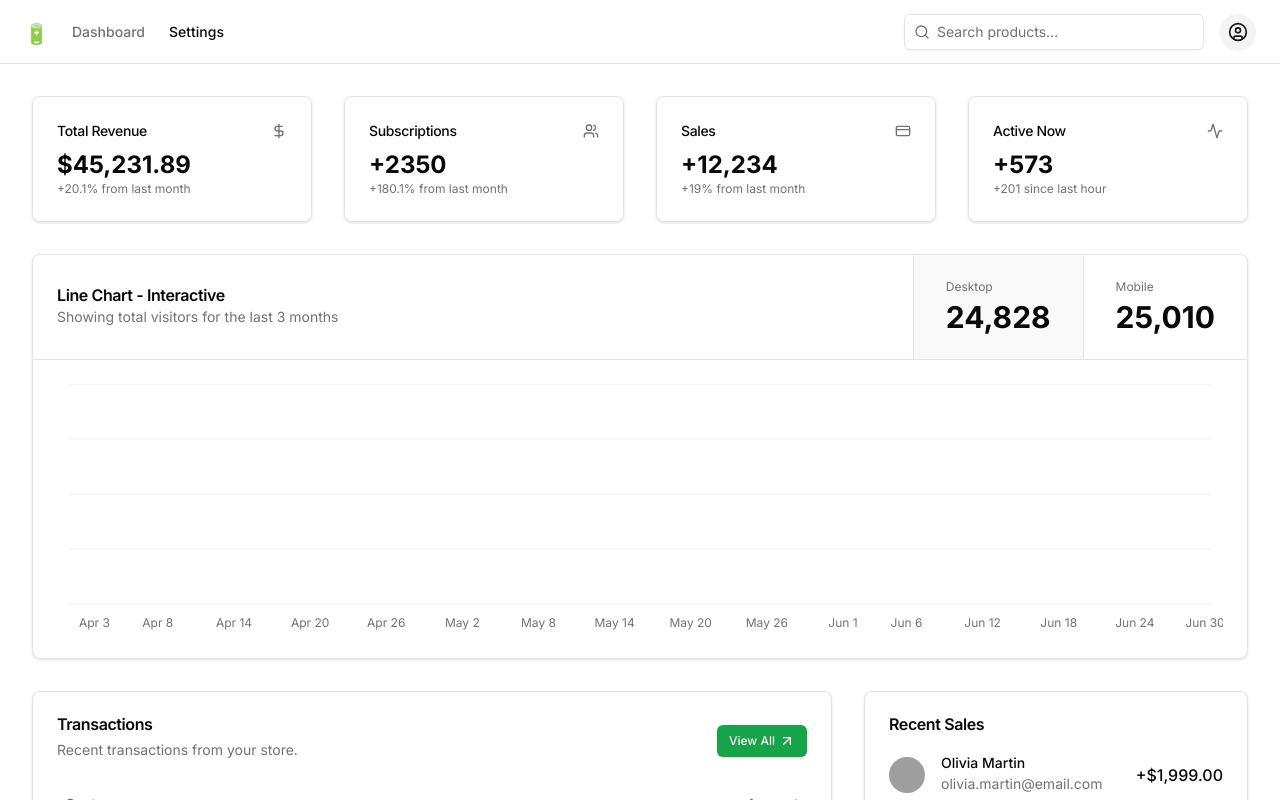
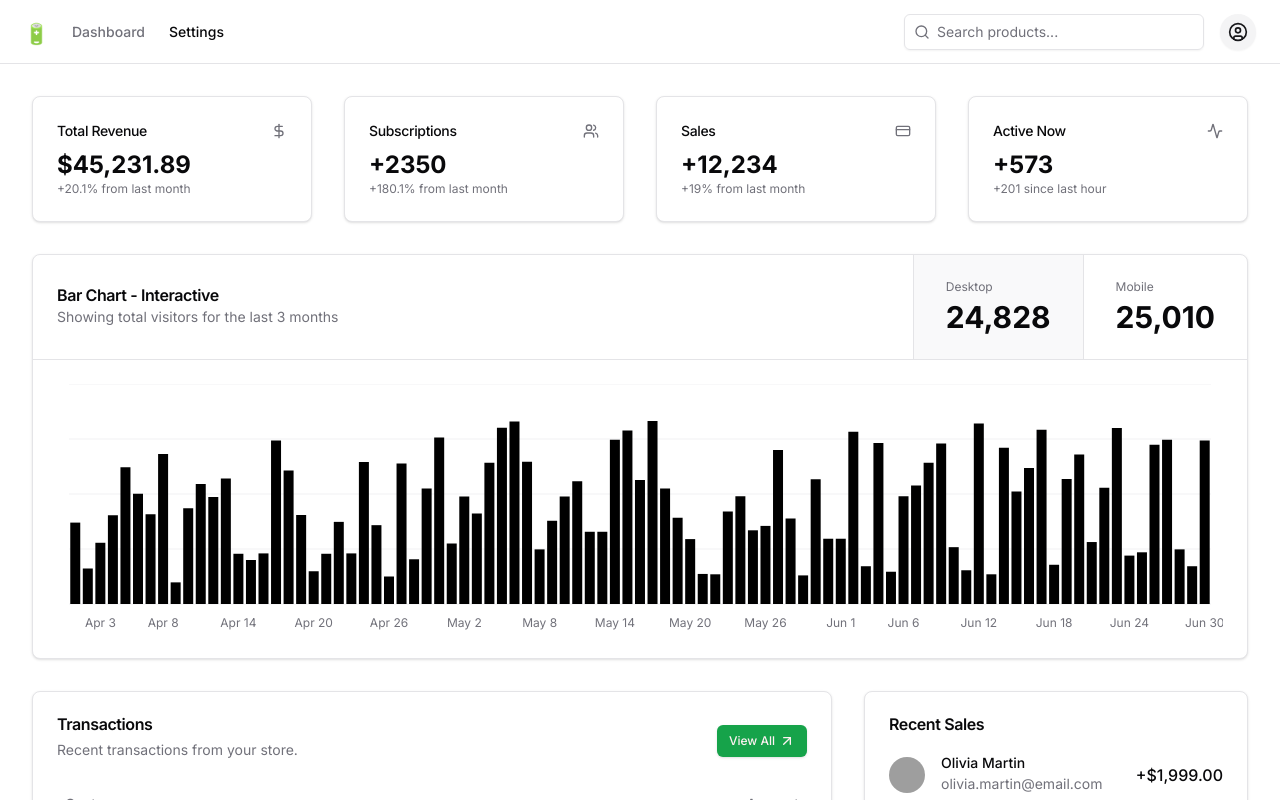
Before and after one commit to bodeby/electrify, a Next.js app: page /dashboard in a window 1280 px wide. Shown: the top 800 px of the page. Built offline with nearby package versions, Linux system fonts and the light colour scheme; grey boxes are pictures that could not be loaded.

Commit message:
feat(chart): got chart working

```diff
--- a/src/components/charts/prediction-chart.tsx
+++ b/src/components/charts/prediction-chart.tsx
@@ -1,7 +1,7 @@
 "use client"
 
 import * as React from "react"
-import { CartesianGrid, Line, LineChart, XAxis } from "recharts"
+import { Bar, BarChart, CartesianGrid, XAxis } from "recharts"
 
 import {
   Card,
@@ -10,6 +10,7 @@ import {
   CardHeader,
   CardTitle,
 } from "@/components/ui/card"
+
 import {
   ChartConfig,
   ChartContainer,
@@ -141,7 +142,7 @@ export function PredictionChart() {
     <Card>
       <CardHeader className="flex flex-col items-stretch space-y-0 border-b p-0 sm:flex-row">
         <div className="flex flex-1 flex-col justify-center gap-1 px-6 py-5 sm:py-6">
-          <CardTitle>Line Chart - Interactive</CardTitle>
+          <CardTitle>Bar Chart - Interactive</CardTitle>
           <CardDescription>
             Showing total visitors for the last 3 months
           </CardDescription>
@@ -153,7 +154,7 @@ export function PredictionChart() {
               <button
                 key={chart}
                 data-active={activeChart === chart}
-                className="flex flex-1 flex-col justify-center gap-1 border-t px-6 py-4 text-left even:border-l data-[active=true]:bg-muted/50 sm:border-l sm:border-t-0 sm:px-8 sm:py-6"
+                className="relative z-30 flex flex-1 flex-col justify-center gap-1 border-t px-6 py-4 text-left even:border-l data-[active=true]:bg-muted/50 sm:border-l sm:border-t-0 sm:px-8 sm:py-6"
                 onClick={() => setActiveChart(chart)}
               >
                 <span className="text-xs text-muted-foreground">
@@ -172,7 +173,7 @@ export function PredictionChart() {
           config={chartConfig}
           className="aspect-auto h-[250px] w-full"
         >
-          <LineChart
+          <BarChart
             accessibilityLayer
             data={chartData}
             margin={{
@@ -210,14 +211,8 @@ export function PredictionChart() {
                 />
               }
             />
-            <Line
-              dataKey={activeChart}
-              type="monotone"
-              stroke={`var(--color-${activeChart})`}
-              strokeWidth={2}
-              dot={false}
-            />
-          </LineChart>
+            <Bar dataKey={activeChart} fill={`var(--color-${activeChart})`} />
+          </BarChart>
         </ChartContainer>
       </CardContent>
     </Card>
```
